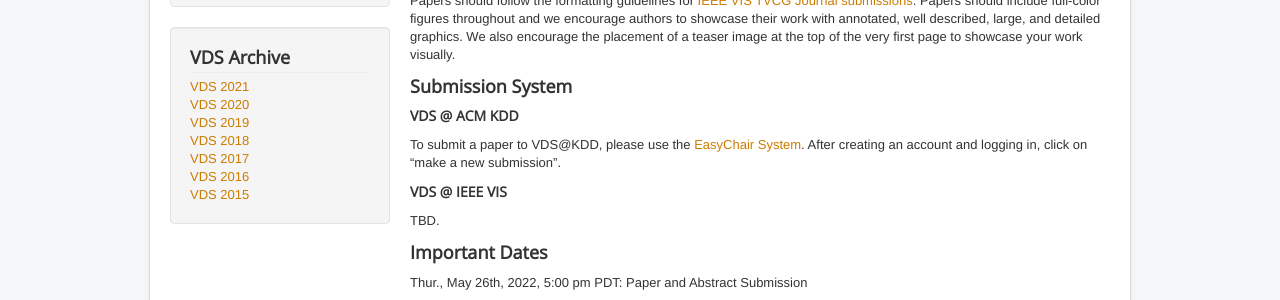
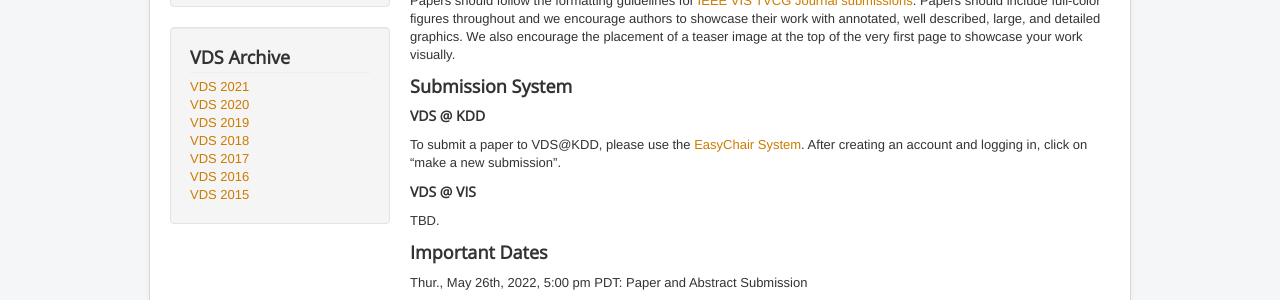
Before and after one commit to visualdatascience/2022, a Jekyll site: the page built from cfp.md, in a window 1280 px wide. Shown: the part 891-1191 px from the top of the page. Built offline with Jekyll 4.4.1, drawn with Linux system fonts in a browser that asks for light colours.

Commit message:
Update cfp.md

```diff
--- a/cfp.md
+++ b/cfp.md
@@ -27,11 +27,11 @@ Submissions should be no more than 8 pages long excluding references for full pa
 
 ### Submission System
 
-#### VDS @ ACM KDD
+#### VDS @ KDD
 
 To submit a paper to VDS@KDD, please use the [EasyChair System](https://easychair.org/account/signin?l=Qg61iBR778rApKQcuWacUW). After creating an account and logging in, click on "make a new submission".
 
-#### VDS @ IEEE VIS
+#### VDS @ VIS
 
 TBD.
 
```
